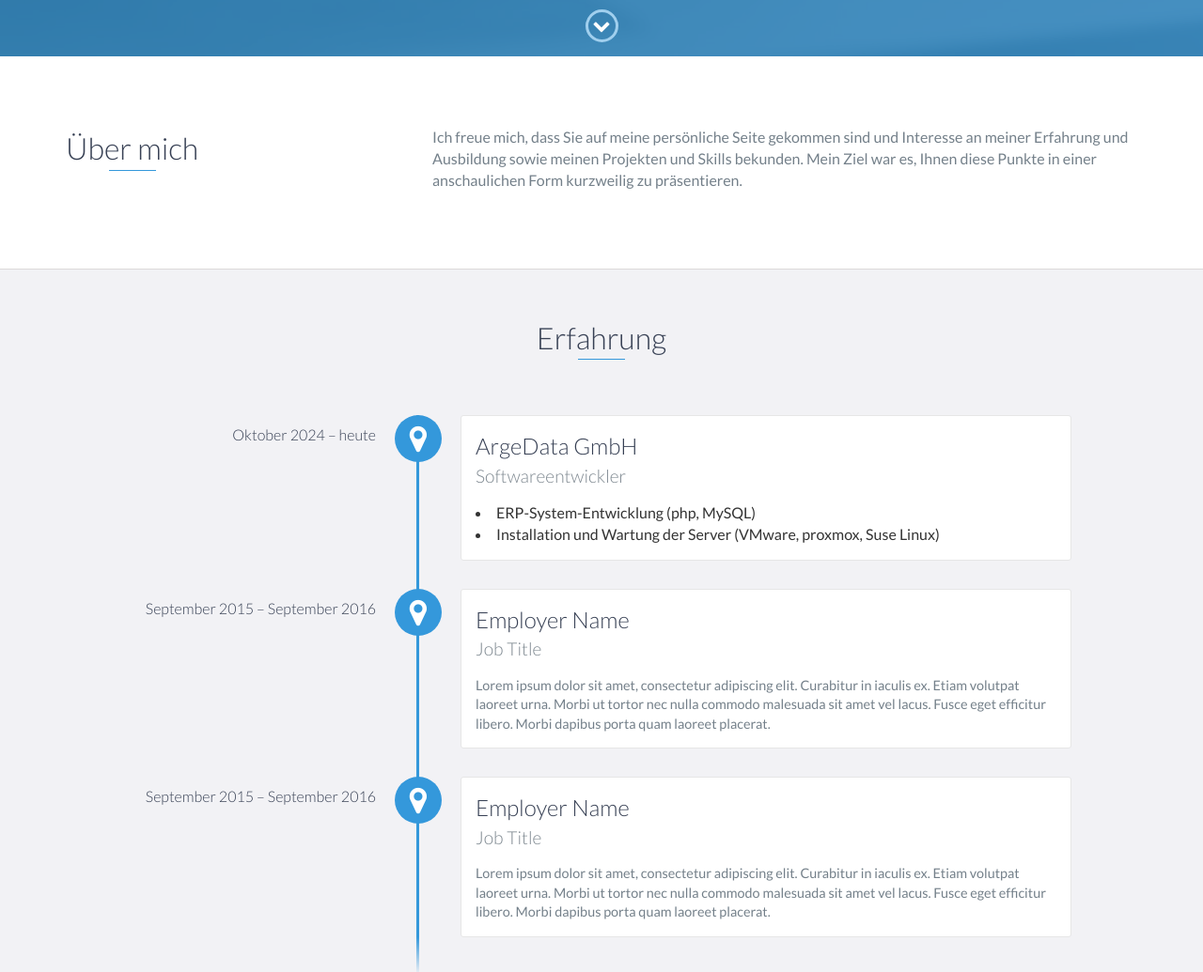
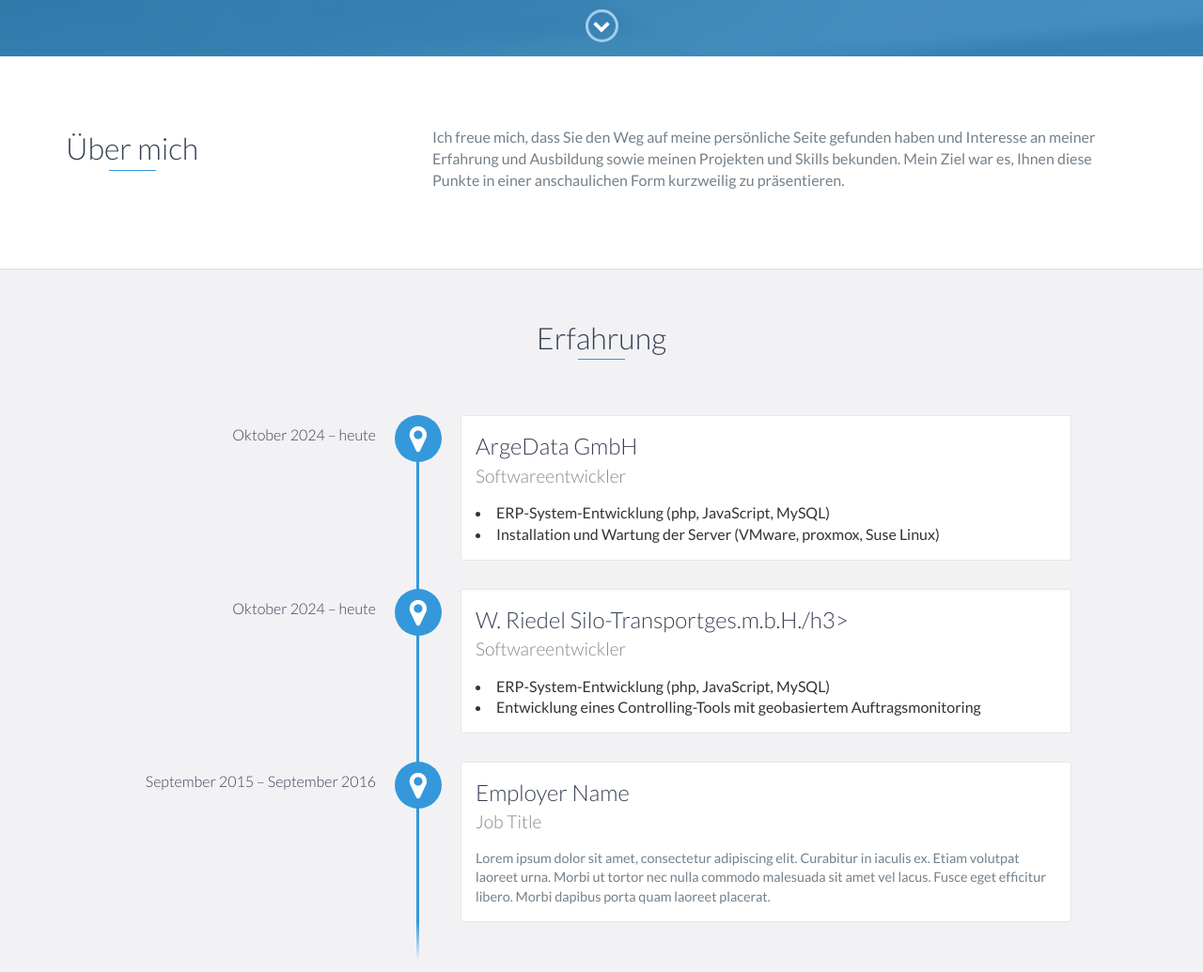
Before and after one commit to rechbergerm/rechbergerm.github.io, a website: page index.html in a window 1280 px wide. Shown: the part 740-1775 px from the top of the page at 94% size. Drawn offline with nearby package versions, Linux system fonts and the light colour scheme.

Commit message:
Update index.html

```diff
--- a/index.html
+++ b/index.html
@@ -73,7 +73,7 @@
                 </div>
                 <div class="col-md-8">
                     <p>
-                        Ich freue mich, dass Sie auf meine persönliche Seite gekommen sind und Interesse an meiner Erfahrung und Ausbildung sowie meinen Projekten und Skills bekunden. Mein Ziel war es, Ihnen diese Punkte in einer anschaulichen Form kurzweilig zu präsentieren.
+                        Ich freue mich, dass Sie den Weg auf meine persönliche Seite gefunden haben und Interesse an meiner Erfahrung und Ausbildung sowie meinen Projekten und Skills bekunden. Mein Ziel war es, Ihnen diese Punkte in einer anschaulichen Form kurzweilig zu präsentieren.
                     </p>
                 </div>
             </div>
@@ -88,16 +88,17 @@
                 <h3>ArgeData GmbH</h3>
                 <h4>Softwareentwickler</h4>
                 <p>
-                    <li>ERP-System-Entwicklung (php, MySQL)</li>
+                    <li>ERP-System-Entwicklung (php, JavaScript, MySQL)</li>
 		    <li>Installation und Wartung der Server (VMware, proxmox, Suse Linux)</li>
                 </p>
             </div>
 
-            <div data-date="September 2015 – September 2016">
-                <h3>Employer Name</h3>
-                <h4>Job Title</h4>
+            <div data-date="Oktober 2024 – heute">
+                <h3>W. Riedel Silo-Transportges.m.b.H./h3>
+                <h4>Softwareentwickler</h4>
                 <p>
-                    Lorem ipsum dolor sit amet, consectetur adipiscing elit. Curabitur in iaculis ex. Etiam volutpat laoreet urna. Morbi ut tortor nec nulla commodo malesuada sit amet vel lacus. Fusce eget efficitur libero. Morbi dapibus porta quam laoreet placerat.
+                    <li>ERP-System-Entwicklung (php, JavaScript, MySQL)</li>
+		    <li>Entwicklung eines Controlling-Tools mit geobasiertem Auftragsmonitoring</li>
                 </p>
             </div>
 
```
